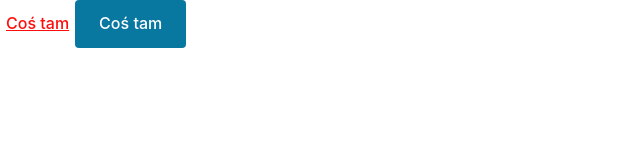
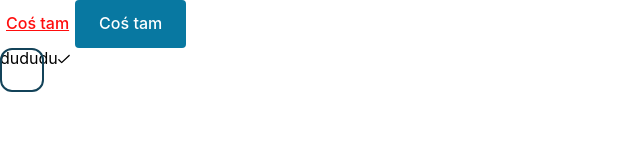
Before and after one commit to DaveTheWebDev/multi-step-form, a React (Create React App) app: page / in a window 1280 px wide. Shown: the top 160 px of the page, without its empty margins (0-640 px from the left). Built offline with nearby package versions, Linux system fonts and the light colour scheme.

Commit message:
added checkbox and styles

```diff
--- a/src/App.tsx
+++ b/src/App.tsx
@@ -1,11 +1,17 @@
 import React from 'react';
+import { ThemeProvider } from 'styled-components';
 import { Button } from './components/atoms/Button/Button';
+import { Checkbox } from './components/atoms/Checkbox/Checkbox';
+import theme from './styles/theme'
 
 function App() {
   return (
     <div className="App">
-      <Button variant='dangerous'>Coś tam</Button>
-      <Button variant='primary' isSubmitButton>Coś tam</Button>
+      <ThemeProvider theme={theme}>
+        <Button variant='dangerous'>Coś tam</Button>
+        <Button variant='primary' isSubmitButton>Coś tam</Button>
+        <Checkbox id='da' isChecked isDisabled label='dududu' name='12' />
+      </ThemeProvider>
     </div>
   );
 }
--- a/src/components/atoms/Button/Button.styles.tsx
+++ b/src/components/atoms/Button/Button.styles.tsx
@@ -6,12 +6,12 @@
   padding: 11px 24px 13px;
   border-radius: 4px;
 
-  color: #FFFFFF;
-  background-color: #0878A1;
+  color: ${({ theme }) => theme.colors.white};
+  background-color: ${({ theme }) => theme.colors.primary};
 
 `
 const dangerous = css`
-  color: #FF0D0D;
+  color: ${({ theme }) => theme.colors.error};
 
   text-decoration: underline;
 `
--- /dev/null
+++ b/src/components/atoms/Checkbox/Checkbox.styles.tsx
@@ -0,0 +1,43 @@
+import styled from 'styled-components'
+import { CheckboxInputProps } from './Checkbox.types'
+
+//Przy większej aplikacji możemy wyciągnąć kolory i inne powtarzalne w komponentach właściwości do theme
+const Wrapper = styled.div`
+  position: relative;
+
+  cursor: pointer;
+`
+const Label = styled.label`
+
+  &::before {
+    content: "";
+    position: absolute;
+    top: 0;
+    left: 0;
+
+    height: 40px;
+    width: 40px;
+    border: 2px solid #134359;
+    border-radius: 12px;
+
+  }
+`
+const Input = styled.input<CheckboxInputProps>`
+position: absolute;
+top: 0;
+left: 0;
+z-index: 0;
+
+width: 100%;
+height: 100%;
+margin: 0;
+border: none;
+
+opacity: 0;
+
+background-color: transparent;
+
+cursor: pointer;
+`
+
+export { Input, Label, Wrapper }
--- /dev/null
+++ b/src/components/atoms/Checkbox/Checkbox.tsx
@@ -0,0 +1,12 @@
+import React from 'react'
+import { CheckboxProps } from './Checkbox.types'
+import * as S from './Checkbox.styles'
+import { Checkmark } from './Checkmark/Checkmark'
+
+export const Checkbox = ({ isChecked, isDisabled, name, id, label }: CheckboxProps) => {
+  return <S.Wrapper>
+    <S.Input type='checkbox' isChecked={isChecked} isDisabled={isDisabled} name={name} id={id} />
+    <S.Label htmlFor={id}>{label}</S.Label>
+    {isChecked && <Checkmark />}
+  </S.Wrapper>
+}
--- /dev/null
+++ b/src/components/atoms/Checkbox/Checkmark/Checkmark.tsx
@@ -0,0 +1,9 @@
+import React from 'react'
+
+
+export const Checkmark = () => {
+  return <svg width="12" height="10" viewBox="0 0 12 10" fill="none" xmlns="http://www.w3.org/2000/svg" aria-hidden='true' focusable='false'>
+    <path fill-rule="evenodd" clip-rule="evenodd" d="M11.6712 0.934694C11.9259 1.20052 11.917 1.62254 11.6511 1.87729L4.36806 8.85691C3.9753 9.2333 3.35371 9.22669 2.96905 8.84203L0.33786 6.21084C0.07751 5.95049 0.0775101 5.52838 0.33786 5.26803C0.598209 5.00768 1.02032 5.00768 1.28067 5.26803L3.68112 7.66848L10.7286 0.91464C10.9944 0.659887 11.4164 0.668866 11.6712 0.934694Z" fill="black" />
+  </svg>
+
+}
--- /dev/null
+++ b/src/styles/theme.tsx
@@ -0,0 +1,17 @@
+import { DefaultTheme } from 'styled-components';
+
+// kolory od najjasniejszego do najciemniejszego
+const theme: DefaultTheme = {
+  colors: {
+    primary: '#0878A1',
+    error: '#FF0D0D',
+    white: '#FFF'
+  },
+  fonts: {
+    family: {
+      main: 'Inter'
+    },
+  },
+};
+
+export default theme;
```
Also changed, not shown: src/components/atoms/Checkbox/Checkbox.types.tsx (added, +14 -0 lines), src/styles/styled.d.ts (added, +19 -0 lines).
